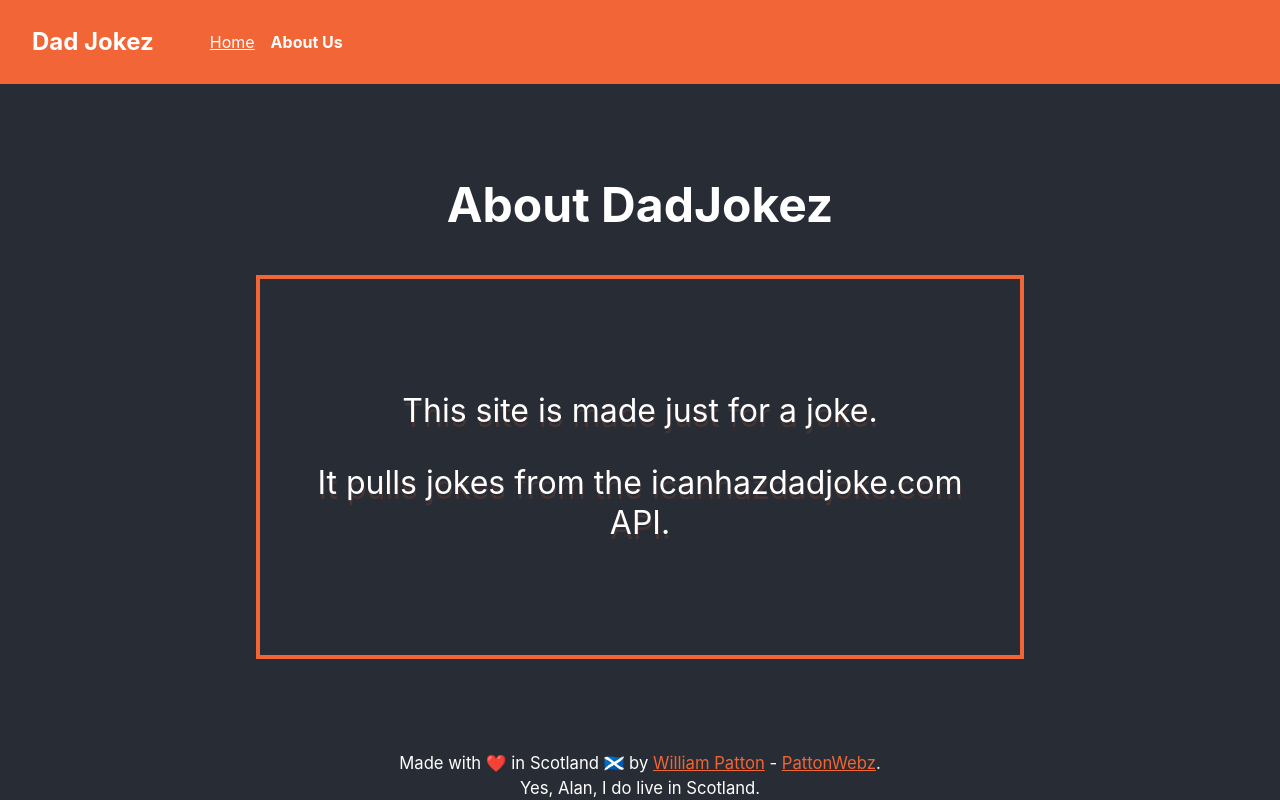
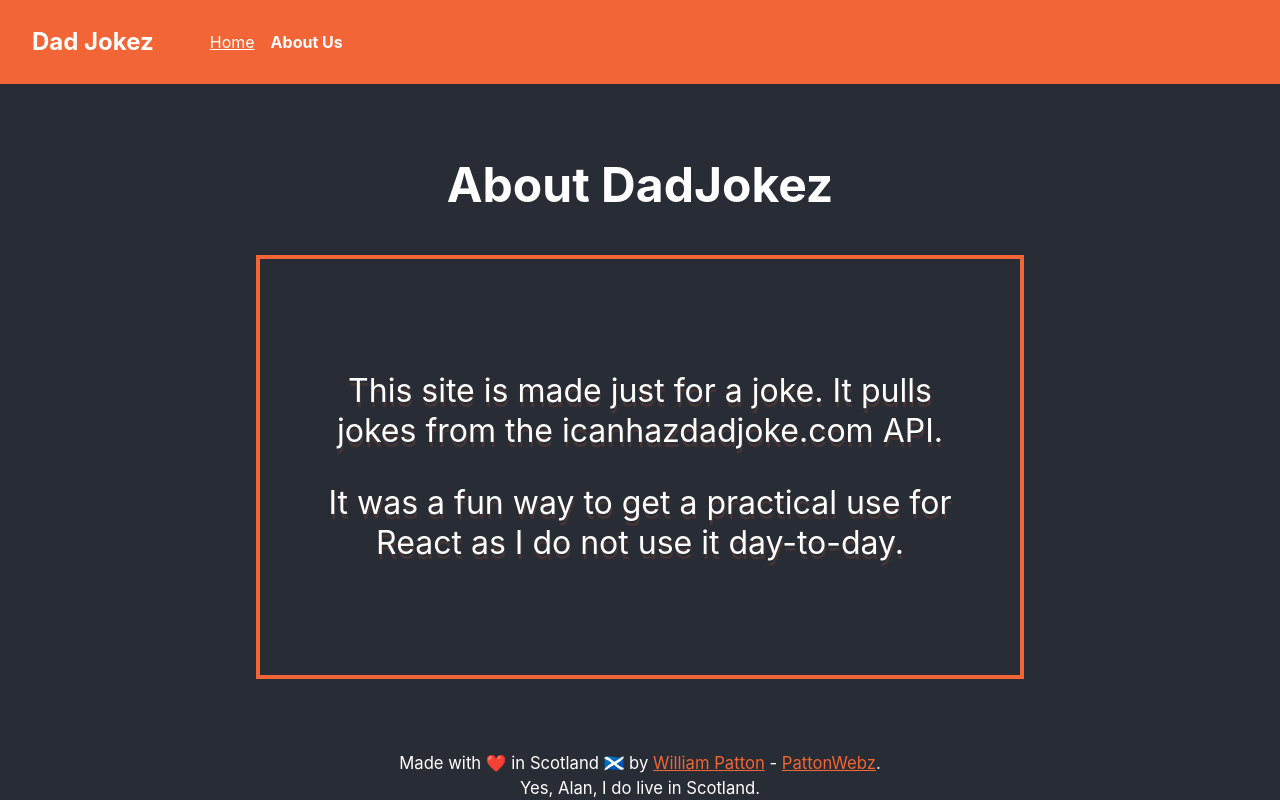
Before and after one commit to pattonwebz/dadjokez, a React (Create React App) app: page /about in a window 1280 px wide. Built offline with nearby package versions, Linux system fonts and the light colour scheme.

Commit message:
Adjust about page text

```diff
--- a/src/pages/AboutPage.js
+++ b/src/pages/AboutPage.js
@@ -5,8 +5,8 @@ const AboutPage = () => {
             <section className="inner-container">
                 <h2 className="page-title">About DadJokez</h2>
                 <div>
-                    <p>This site is made just for a joke.</p>
-                    <p>It pulls jokes from the icanhazdadjoke.com API.</p>
+                    <p>This site is made just for a joke. It pulls jokes from the icanhazdadjoke.com API.</p>
+                    <p>It was a fun way to get a practical use for React as I do not use it day-to-day.</p>
                 </div>
             </section>
         </>
```
